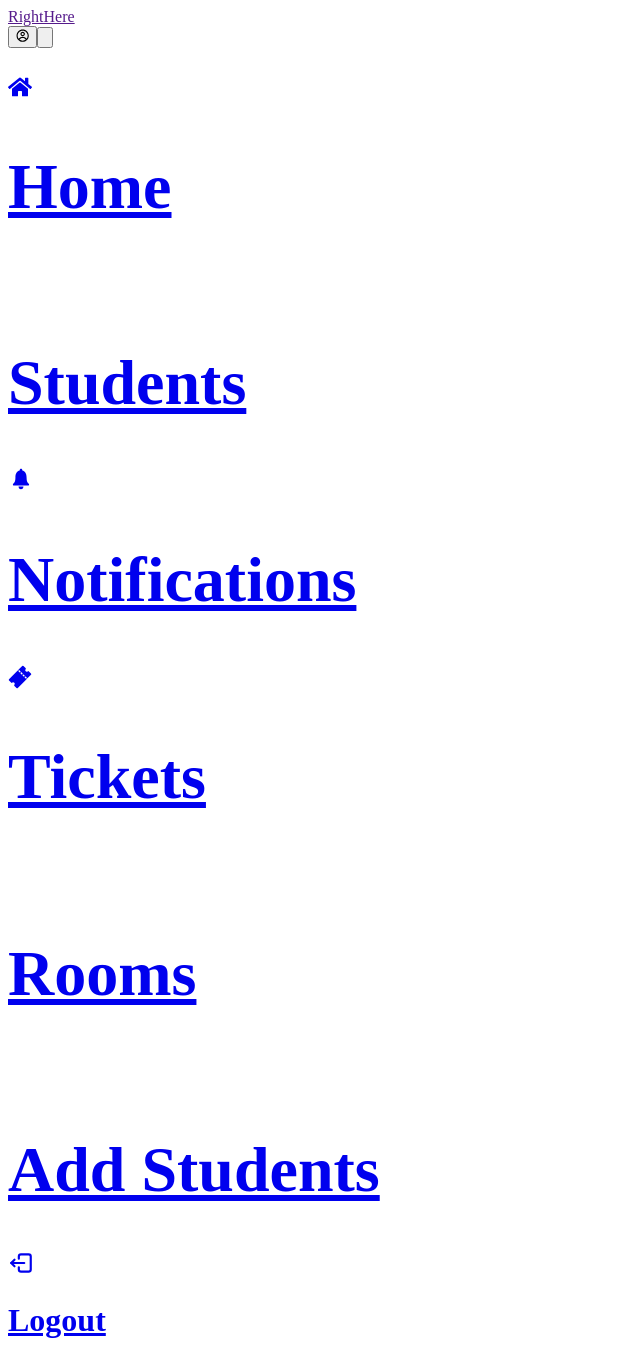
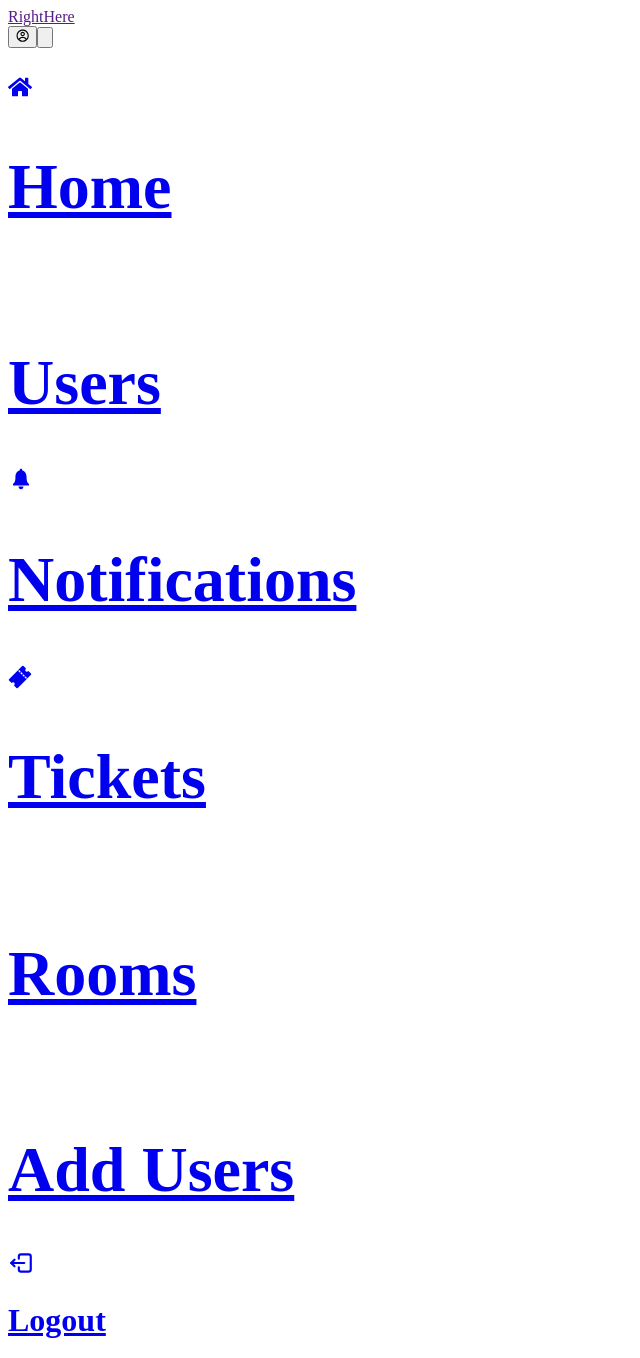
Before and after one commit to MBCET-DB-PROJECT/hostel_mgmt, a Next.js app: page /AddRooms in a window 1280 px wide. Shown: the top 1358 px of the page, without its empty margins (0-640 px from the left). Built offline with nearby package versions, Linux system fonts and the light colour scheme; no server answers; some icons are missing.

Commit message:
final update

```diff
--- a/src/components/SideBar.tsx
+++ b/src/components/SideBar.tsx
@@ -16,22 +16,19 @@ import { FaPeopleGroup } from "react-icons/fa6";
 
 import { auth } from "@/app/firebase";
 
-
-
 interface SidebarProps {
   isOpen: boolean;
 }
 const Sidebar: React.FC<SidebarProps> = ({ isOpen }) => {
-
   const handleLogout = async () => {
     try {
-      console.log("logged out")
+      console.log("logged out");
       await auth.signOut();
-      window.location.href ="/Landing"
-    } catch (error : any) {
-      console.log("Error creating user",error.code,error.message);
+      window.location.href = "/Landing";
+    } catch (error: any) {
+      console.log("Error creating user", error.code, error.message);
     }
-  }
+  };
 
   return (
     <div className="p-4 text-black h-screen   flex flex-col justify-between">
@@ -52,7 +49,7 @@ const Sidebar: React.FC<SidebarProps> = ({ isOpen }) => {
           <div className="w-1/3 flex justify-center">
             <PiStudentFill size={28} />
           </div>
-          <h1 className="flex">Students</h1>
+          <h1 className="flex">Users</h1>
         </Link>
         <Link
           href="/AdminNotifications"
@@ -89,18 +86,14 @@ const Sidebar: React.FC<SidebarProps> = ({ isOpen }) => {
             <FaPeopleGroup size={28} />
           </div>
 
-          <h1 className="flex">Add&nbsp;Students</h1>
+          <h1 className="flex">Add&nbsp;Users</h1>
         </Link>
       </h1>
       <div className="sticky bottom-4 text-center flex justify-center items-center">
         <Link
           href="/Landing"
-
           onClick={handleLogout}
           className="hover:bg-gray-200 p-3 text-red-700 w-full rounded-lg flex"
-
-
-
         >
           <div className="w-1/3 flex justify-center ">
             <TbLogout2 size={26} />
--- a/src/pages/CreateStudent.tsx
+++ b/src/pages/CreateStudent.tsx
@@ -306,7 +306,7 @@ const CreateStudent: React.FC = () => {
             </div>
             <div className="md:block md:w-5/6 bg-slate-200 h-screen w-full ">
               <div className="flex justify-center text-center">
-                <h1 className=" mt-6 font-semibold text-3xl">Add Students</h1>
+                <h1 className=" mt-6 font-semibold text-3xl">Add Users</h1>
               </div>
               <div className="flex bg-slate-2 00">
                 <div className="m-auto">
--- a/src/pages/StudentsList.tsx
+++ b/src/pages/StudentsList.tsx
@@ -134,11 +134,11 @@ const StudentsList: React.FC = () => {
                   }`}
                 >
                   <h1
-                    className={`mt-6 font-semibold text-3xl flex-1 ${
+                    className={`mt-6 font-semibold text-4xl flex-1 ${
                       isModalOpen ? "blur" : ""
                     }`}
                   >
-                    Students List
+                    Users List
                   </h1>
                   <Link
                     href="/CreateStudent"
```
